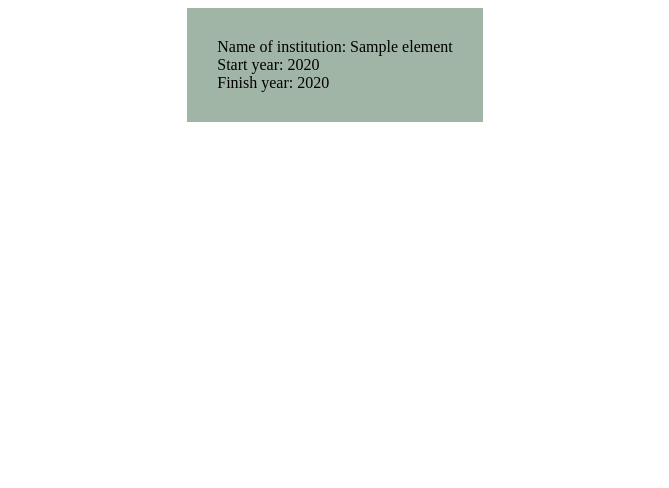
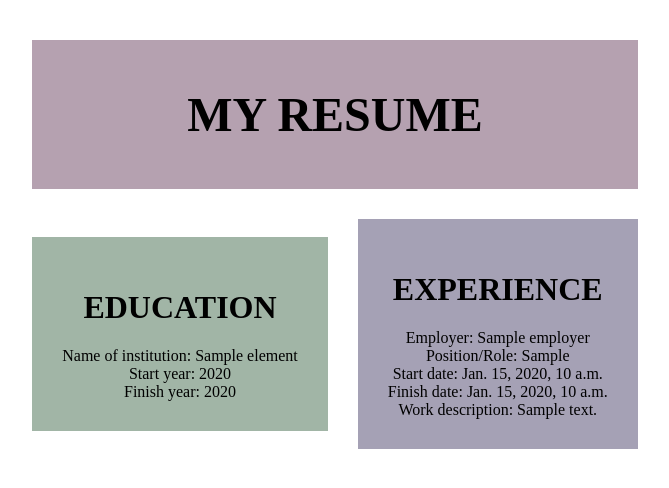
Before and after one commit to AAAc11/resume, a Django app: template cv/templates/cv/home_page.html in a window 1280 px wide. Shown: the top 488 px of the page, without its empty margins (305-974 px from the left). Run offline with Django 5.2, Linux system fonts and the light colour scheme; the template is opened without the code that fills it: most values are stand-ins (such as "Sample title", 1, 10 or a date in 2020).

Commit message:
Add Experience model; Add public view for experience list

```diff
--- a/cv/admin.py
+++ b/cv/admin.py
@@ -1,4 +1,5 @@
 from django.contrib import admin
-from .models import Education
+from .models import Education, Experience
 
 admin.site.register(Education)
+admin.site.register(Experience)
--- a/cv/static/cv/home_page.css
+++ b/cv/static/cv/home_page.css
@@ -1,12 +1,35 @@
 body {
-    display: flex;
+    display: grid;
+    grid-template-columns: auto auto;
+    grid-template-rows: auto auto;
     justify-content: center;
     align-items: center;
+    text-align: center;
+    margin: 40px;
+    gap: 30px;
+}
+
+.page_title {
+    display: grid;
+    grid-row: 1;
+    grid-column: span 2;
+    background-color: #b5a1b0;
+    padding: 15px;
+    font-size: 24px;
 }
 
 .education_section {
-    display: flex;
-    max-width: 300px;
+    display: grid;
+    grid-row: 2;
+    grid-column: 1;
     background-color: #a1b5a6;
     padding: 30px;
 }
+
+.experience_section {
+    display: grid;
+    grid-row: 2;
+    grid-column: 2;
+    background-color: #a5a1b5;
+    padding: 30px;
+}
--- a/cv/templates/cv/home_page.html
+++ b/cv/templates/cv/home_page.html
@@ -6,12 +6,24 @@
         <link rel="stylesheet" href="{% static 'cv/home_page.css' %}">
     </head>
     <body>
+        <div class="page_title"><h1><b>MY RESUME</b></h1></div>
         <div class="education_section">
-            {% for element in education_elements%}
+            <h1><b>EDUCATION</b></h1>
+            {% for element in education_elements %}
                 Name of institution: {{element.name_of_institution}}<br>
                 Start year: {{element.start_year}}<br>
                 Finish year: {{element.finish_year}}<br>
             {% endfor %}
         </div>
+        <div class="experience_section">
+            <h1><b>EXPERIENCE</b></h1>
+            {% for element in experience_elements %}
+                Employer: {{element.employer}}<br>
+                Position/Role: {{element.position_held_at_work}}<br>
+                Start date: {{element.start_date}}<br>
+                Finish date: {{element.finish_date}}<br>
+                Work description: {{element.work_description}}<br>
+            {% endfor %}
+        </div>
     </body>
 </html>
--- a/cv/views.py
+++ b/cv/views.py
@@ -1,7 +1,9 @@
 from django.http import HttpResponse
 from django.shortcuts import render
-from .models import Education
+from .models import Education, Experience
 
 def index(request):
     education_data = Education.objects.all()
-    return render(request, "cv/home_page.html", {"education_elements": education_data})
+    experience_data = Experience.objects.all()
+    data_dict = {"education_elements": education_data, "experience_elements": experience_data}
+    return render(request, "cv/home_page.html", data_dict)
```
Also changed, not shown: cv/models.py (+13 -0 lines), cv/migrations/0002_experience.py (added), cv/migrations/0003_experience_position_held_at_work.py (added).
